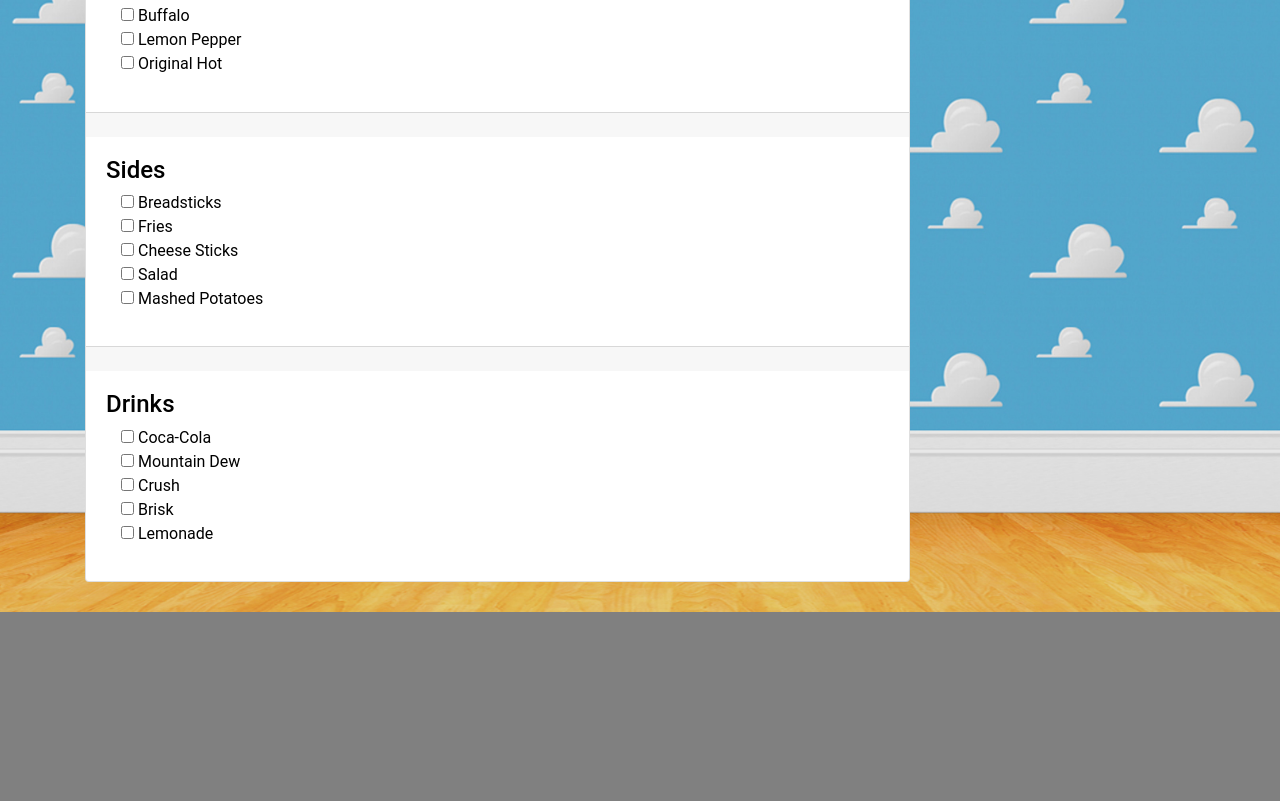
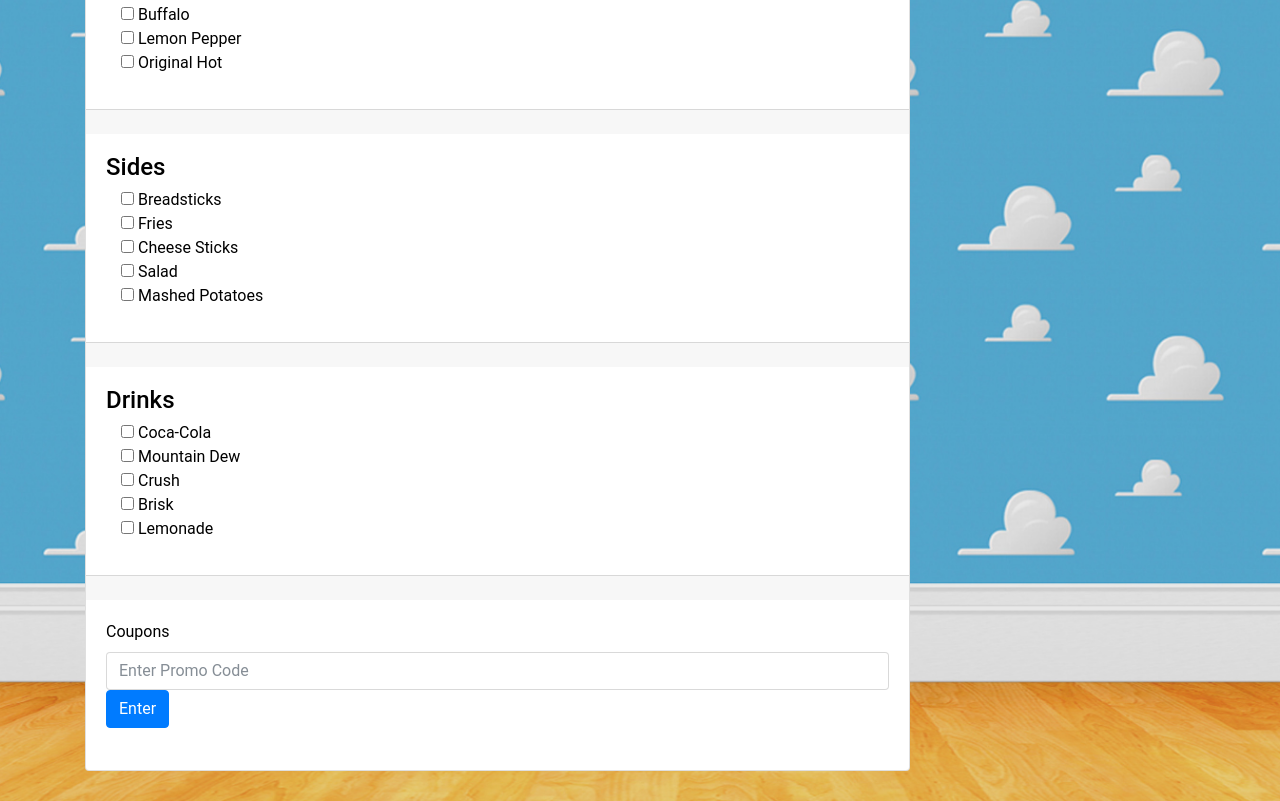
Before and after one commit to cli034/PizzaPlanet, a plain HTML site: page docs/checkout.html in a window 1280 px wide. Shown: the part 400-1201 px from the top of the page. Before the commit the page ends 1012 px from the top, so only its background shows below. Drawn offline with nearby package versions, Linux system fonts and the light colour scheme; no server answers.

Commit message:
added coupons to checkout page

```diff
--- a/docs/checkout.html
+++ b/docs/checkout.html
@@ -144,6 +144,8 @@
   </div>
 
   <!-- everything under the navbar -->
+
+  <!-- Coupon Input -->
   <div class="container-fluid bg" id="underNav">
     <div class="container">
         <div class="row">
@@ -377,6 +379,19 @@
                   </div>
                 </div>
 
+
+              <!-- added body for coupon input-->
+                <div class="card-footer"></div>
+                <div class="card-body" id="couponSection">
+                  <div class="form-group">
+                    <label for="inputCoupon">Coupons</label>
+                    <input type="text" class="form-control" id="inputCoupon" placeholder="Enter Promo Code"></input>
+                    <button type="submit" onClick="couponClick()" class="btn btn-primary" id="btnCoupon" data-dismiss="modal">Enter</button>
+                  </div>
+                </div>
+
+
+
               </div>
             </div>
             <div class="col-lg-3">
--- a/docs/main.js
+++ b/docs/main.js
@@ -51,6 +51,8 @@ var prices = {
 var orderSummary = [];
 var orderPrices = [];
 var fromPizza = false;
+var hasCoupon, thanksgivingCoupon, xmasCoupon = false;
+
 
 function addItemToMenu(){
   var user = firebase.auth().currentUser;
@@ -89,18 +91,18 @@ function addItemToMenu(){
 // Apply at checkout
 // Reset after checkout
 
-var hasCoupon = false;
-
 function couponClick() {
-  if(Boolean(hasCoupon)) {
+  if(hasCoupon) {
     window.alert("You already have a coupon! Limit 1 coupon per order.");
   }
   else if(inputCoupon.value == "THNKSGVN2017") {
     hasCoupon = true;
+    thanksgivingCoupon = true;
     window.alert("Congratulations! You have a free order of 6-piece wings!");
   }
   else if(inputCoupon.value == "XMAS2017") {
     hasCoupon = true;
+    xmasCoupon = true;
     window.alert("Congratulations! You have 25% off at checkout!");
   }
   else if(inputCoupon.value == "BOGOPZZA") {
@@ -416,8 +418,10 @@ $(document).ready(function() {
   function calcTotalSum(){
     var total = 0;
     for(var i = 0; i < orderPrices.length; i++){
-      if((i % 2) == 0)
+      if((i % 2) == 0) {
         total += Number(orderPrices[i].replace("$", "")); //get rid of $
+      }
+      // TODO: Coupon deduction
     }
     $("#totalCost").html("$" + total.toString());
     //console.log(total);
```
